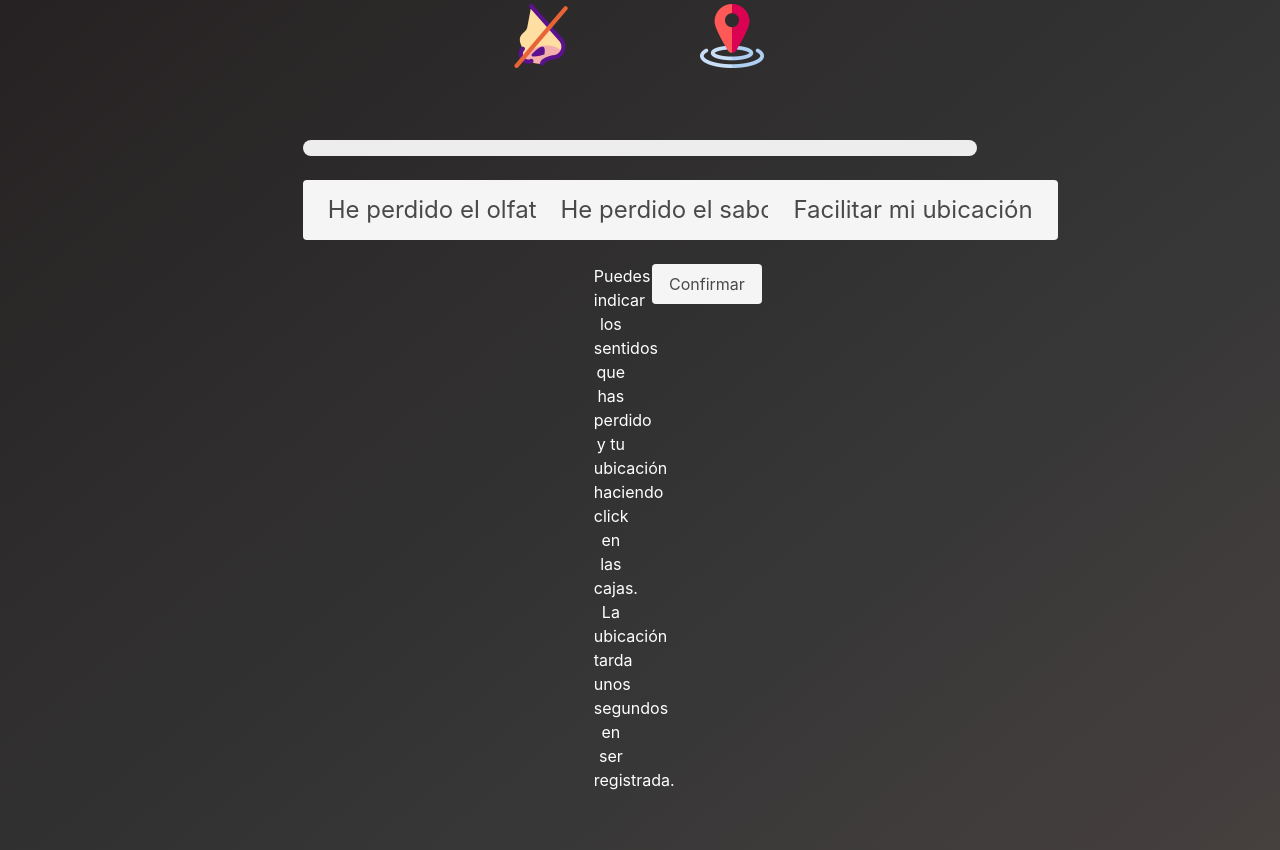
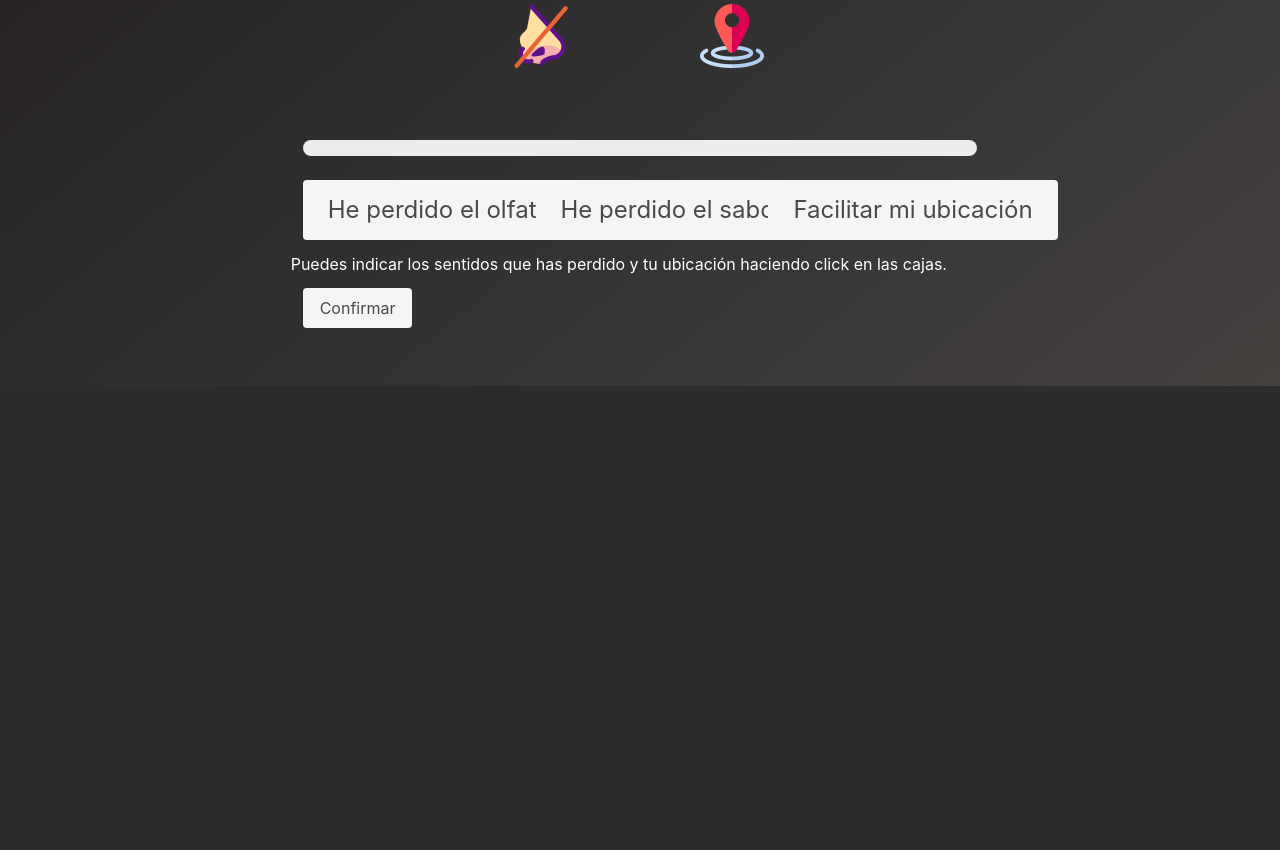
Before and after one commit to deeptony/sniffCOVID, a Flask app: page / in a window 1280 px wide. Shown: the part 580-1430 px from the top of the page. After the commit the page ends 966 px from the top, so only its background shows below. Run offline with Flask 2, Linux system fonts and the light colour scheme; some libraries are stand-ins or nearby versions.

Commit message:
Stable version. Updating messages to user

```diff
--- a/templates/landing.html
+++ b/templates/landing.html
@@ -53,16 +53,9 @@
               </div>
               <div class="container is-fluid has-text-centered" style="margin-bottom: 10px;">
                 <div class="columns is-multiline">
-                  <div id="confirm_holder" class="column is-5">
-                  </div>
-                  <div id="confirm_holder" class="column is-1">
-                    <p id="waiting">Puedes indicar los sentidos que has perdido y tu ubicación haciendo click en las cajas.</p>
-                    <p id="waiting"> La ubicación tarda unos segundos en ser registrada.</p>
-                  </div>
+                  <p id="waiting">Puedes indicar los sentidos que has perdido y tu ubicación haciendo click en las cajas.</p>
                   <div id="confirm_holder" class="column is-1">
                     <button hidden id="location" onclick="triggerSendData()" class="button is-light is-normal">Confirmar</button>
-                  </div>
-                  <div id="confirm_holder" class="column is-5">
                   </div>
                 </div>
               </div>
```
